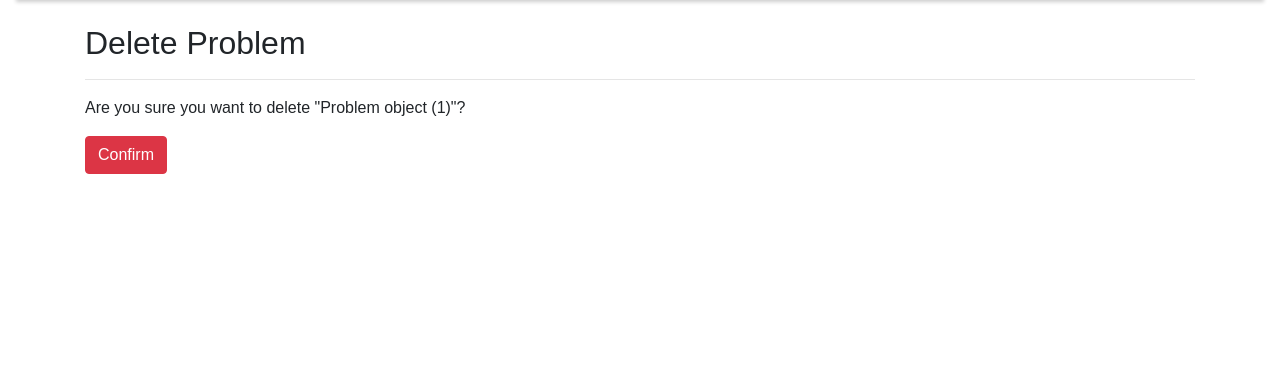
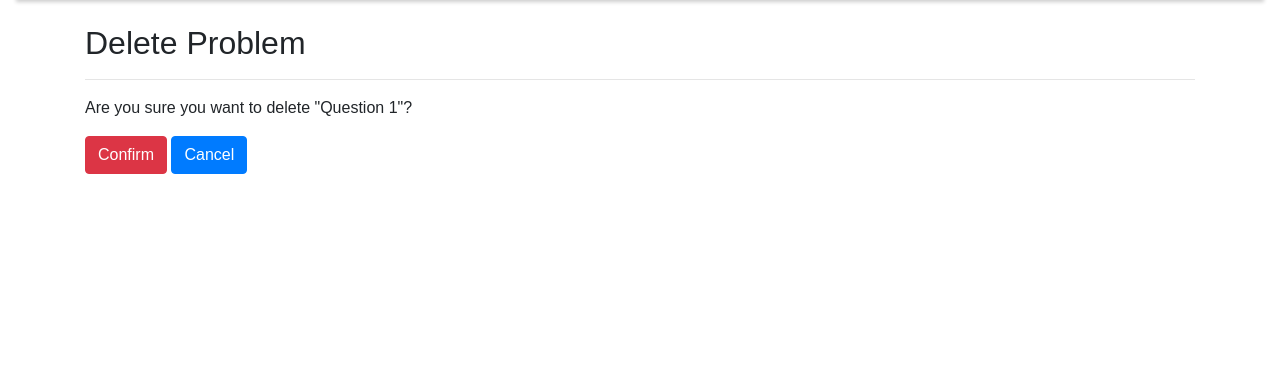
Before and after one commit to se691-group3/proof-buddy, a Django app: page /problems/1/delete in a window 1280 px wide. Shown: the part 75-448 px from the top of the page. Run offline with Django 3.2, Linux system fonts and the light colour scheme; data comes from the database, SQL or seed files in the repository; some libraries are stand-ins or nearby versions.

Commit message:
Added a cancel button + show prob's actual title

```diff
--- a/assignments/templates/assignments/delete_problem.html
+++ b/assignments/templates/assignments/delete_problem.html
@@ -8,8 +8,9 @@
         <hr>
         <form method="post">
             {% csrf_token %}
-            <p>Are you sure you want to delete "{{ object }}"?</p>
+            <p>Are you sure you want to delete "{{ object.question }}"?</p>
             <input class="btn btn-danger" type="submit" value="Confirm"/>
+            <a class="btn btn-primary" href="javascript:javascript:history.go(-1)">Cancel</a>
         </form>
     </div>
 {% endblock %}
```
